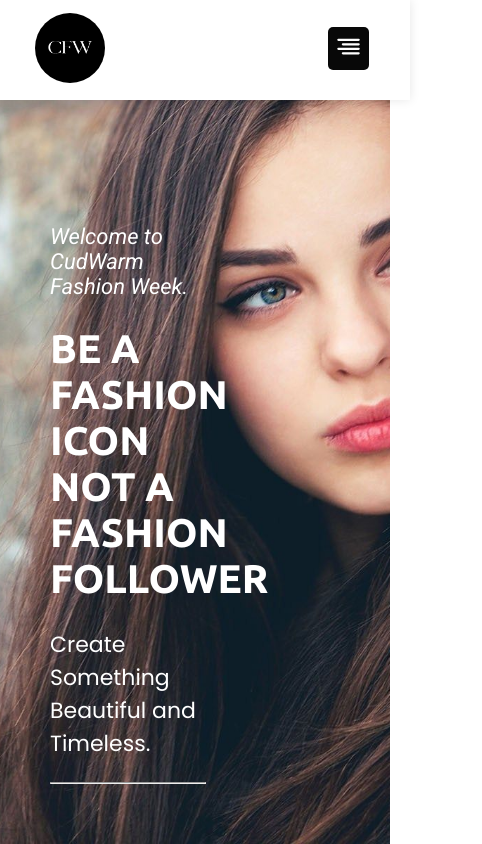
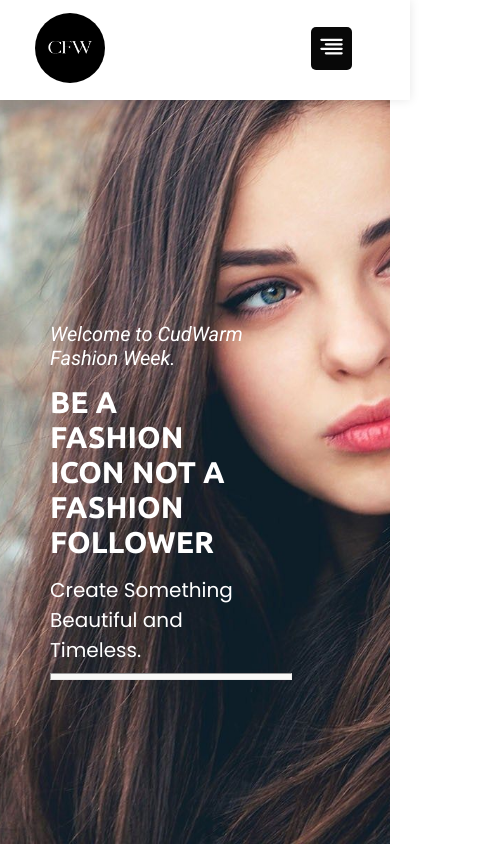
Before and after one commit to 100rav5026/cfw-project, a React (Create React App) app: page / in a window 390 px wide. Shown: the top 844 px of the page, 482 px wide, since content can reach past the window. Built offline with nearby package versions, Linux system fonts and the light colour scheme; grey boxes are pictures that could not be loaded; a web font is replaced by a local one.

Commit message:
Home Page Responsive Done

```diff
--- a/public/styles.css
+++ b/public/styles.css
@@ -26,7 +26,7 @@ body p {
     top: 0;
     height: 80px;
     width: 100%;
-    z-index: 10;
+    z-index: 100;
 }
 
 .logo img {
@@ -115,10 +115,21 @@ body p {
 .content p {
     font-size: 22px;
     font-weight: 400;
+    margin-bottom: 0;
+    margin-top: 15px;
 }
 
 .content h1{
     font-size: 40px;
+    margin-bottom: 0;
+    margin-top: 15px;
+}
+
+.content hr{
+    height: 5px;
+    background-color: #f9f9f7;
+    margin-left: 0;
+    width: 240px;
 }
 
 .small-text {
@@ -350,25 +361,34 @@ img {
 .Slider-Three-Content h1 {
     font-size: 70px;
     margin-bottom: 0;
-    margin-top: 5px;
+    margin-top: 0;
 }
 
 .Slider-Three-Content p {
     font-size: 30px;
     font-weight: 500;
     margin-bottom: 0;
-    margin-top: 10px;
+    margin-top: 0;
     font-family: 'Roboto',sans-serif;
 }
 
 .Slider-Three-Content hr {
     height: 5px;
     background-color: white;
+    width: 300px;
+    margin-left: 0;
+}
+
+.middle-box-footer, .right-box-footer{
+    margin-left: 0;
+    text-align: center;
+    align-items: center;
 }
 
 .right-section-four h2,
 h3 {
     margin-bottom: 0;
+    margin-top: 10px;
 }
 
 .right-section-four h2{
@@ -381,6 +401,10 @@ h3 {
     font-size: 20px;
 }
 
+.right-section-four p{
+    margin-top: 10px;
+}
+
 .right-section-four hr {
     color: black;
     z-index: 2;
@@ -388,6 +412,10 @@ h3 {
     height: 5px;
     background-color: black;
     margin-left: 0;
+}
+
+.column-slider-four h1{
+    font-size: 40px;
 }
 
 .cfw_logo {
@@ -457,6 +485,16 @@ li {
     margin: 27px 17px;
     text-decoration: none;
     cursor: pointer;
+}
+
+.column-slider-four span{
+    font-size: 20px;
+    font-family: 'Roboto', sans-serif;
+}
+
+.column-slider-four p{
+    font-size: 20px;
+    width: 80%;
 }
 
 .header__middle__logo {
@@ -536,15 +574,105 @@ li {
 
 @media only screen and (max-width: 767px) {
 
+    body p{
+        font-size: 18px;
+    }
+
+    .home{
+        display: inline-block;
+        overflow: hidden;
+    }
+
     .homePartThree{
         flex-direction: column;
         height: 100%;
+        margin-top: 40px;
+        margin-bottom: 40px;
     }
 
     .homePartThreeComponent img{
         height: 50%;
     }
 
+    .image-overlay{
+        width: 50%;
+    }
+
+    .content p{
+        font-size: 20px;
+    }
+
+    .content h1{
+        font-size: 30px;
+    }
+
+    .left-section-four{
+        display: flex;
+        align-items: center;
+    }
+
+    .right-section-four h2{
+        font-size: 30px;
+    }
+
+    .right-section-four h3{
+        font-size: 14px;
+    }
+
+    .designer-logo{
+        left: 28%;
+    }
+
+    .overlay-text h1{
+        font-size: 30px;
+        left: 9%;
+        top: 40%;
+    }
+
+    .overlay-text p{
+        font-size: 25px;
+        top: 45%;
+        left: 28%;
+    }
+
+    .home-part-five h1{
+        font-size: 30px;
+    }
+
+    .Slider-Three-Content h1{
+        font-size: 30px;
+    }
+
+    .Slider-Three-Content p{
+        font-size: 20px;
+    }
+
+    .column-slider-four h1{
+        font-size: 22px;
+    }
+
+    .column-slider-four p{
+        font-size: 12px;
+        width: 100%;
+    }
+
+    .column-slider-four span{
+        font-size: 16px;
+    }
+
+    .image-box-five{
+        height: auto;
+    }
+
+    .footer{
+    flex-direction: column;
+    height: 800px;
+    text-align: center;
+    }
+
+    .footer-address{
+    width: 50%;
+    }
 }
 
 .menu-item .sub__menus a {
@@ -592,6 +720,7 @@ li {
         cursor: pointer;
         position: relative;
         z-index: 10037;
+        margin-right: 10px;
     }
     .main-nav .menubar__button svg {
         font-size: 27px;
@@ -837,20 +966,6 @@ li {
     padding-left: 20px;
 }
 
-.column-slider-four h1{
-    font-size: 40px;
-}
-
-.column-slider-four p{
-    font-size: 20px;
-    width: 80%;
-}
-
-.column-slider-four span{
-    font-size: 20px;
-    font-family: 'Roboto', sans-serif;
-}
-
 .the-img{
     position: absolute;
     z-index: -1;
--- a/src/footer.jsx
+++ b/src/footer.jsx
@@ -7,16 +7,16 @@ const Footer = () => {
             <h1>CFW</h1>
         </div>
         <div className='middle-box-footer'>
-            <h2>Follow Us</h2>
+            <h2>FOLLOW US</h2>
             <p>Instagram</p>
             <p>Youtube</p>
             <p>Facebook</p>
         </div>
         <div className='right-box-footer'>
-            <h2>Contact Us</h2>
+            <h2>CONTACT US</h2>
             <p>+91 8527981816</p>
             <p>parucreationsindia@gmail.com</p>
-            <p>86C, 2nd floor, Block-B, near Vita dairy block-B, sector 11, 121006, Faridabad, Haryana</p>
+            <p className='footer-address'>86C, 2nd floor, Block-B, near Vita dairy block-B, sector 11, 121006, Faridabad, Haryana</p>
         </div>
     </div>
   );
```
